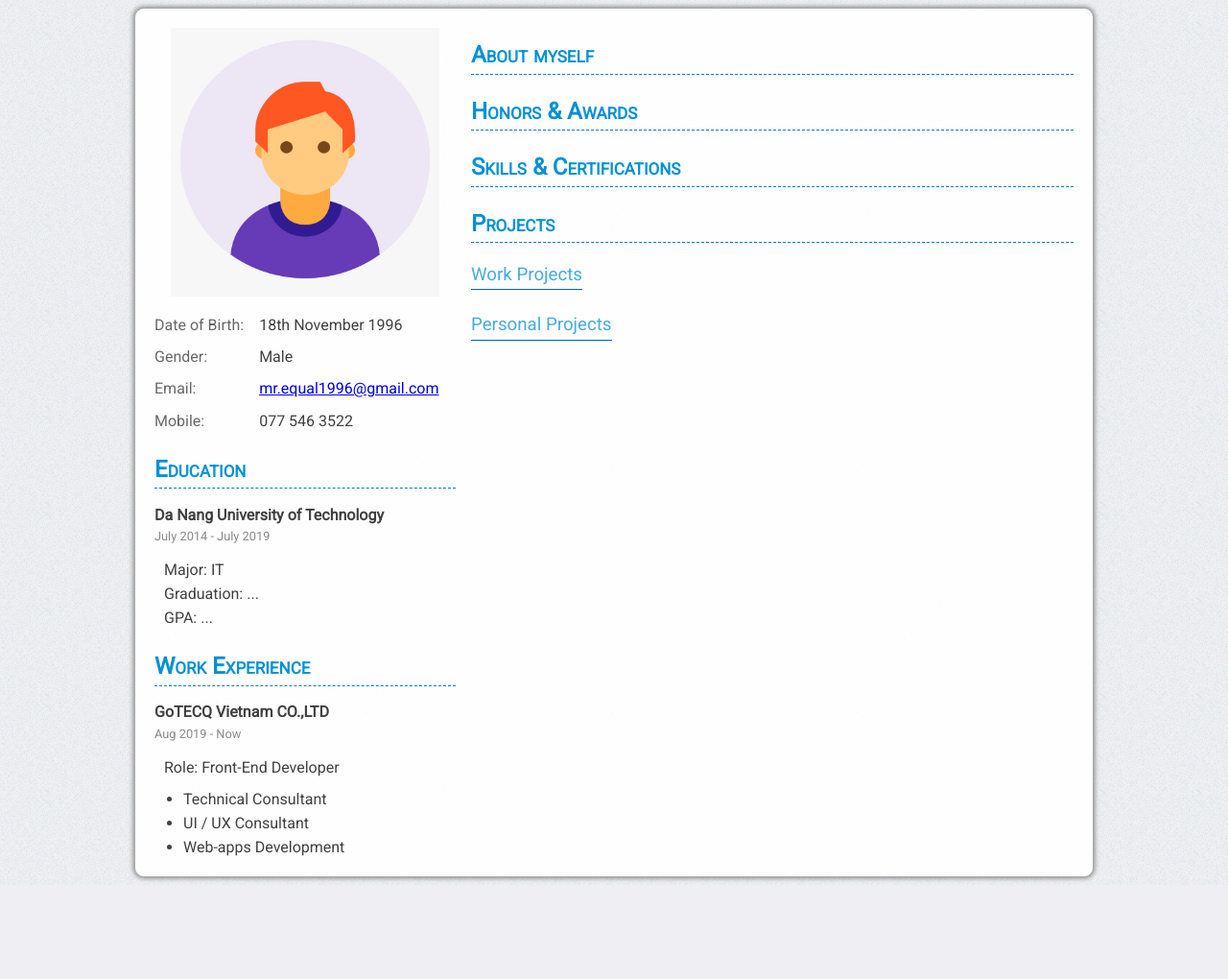
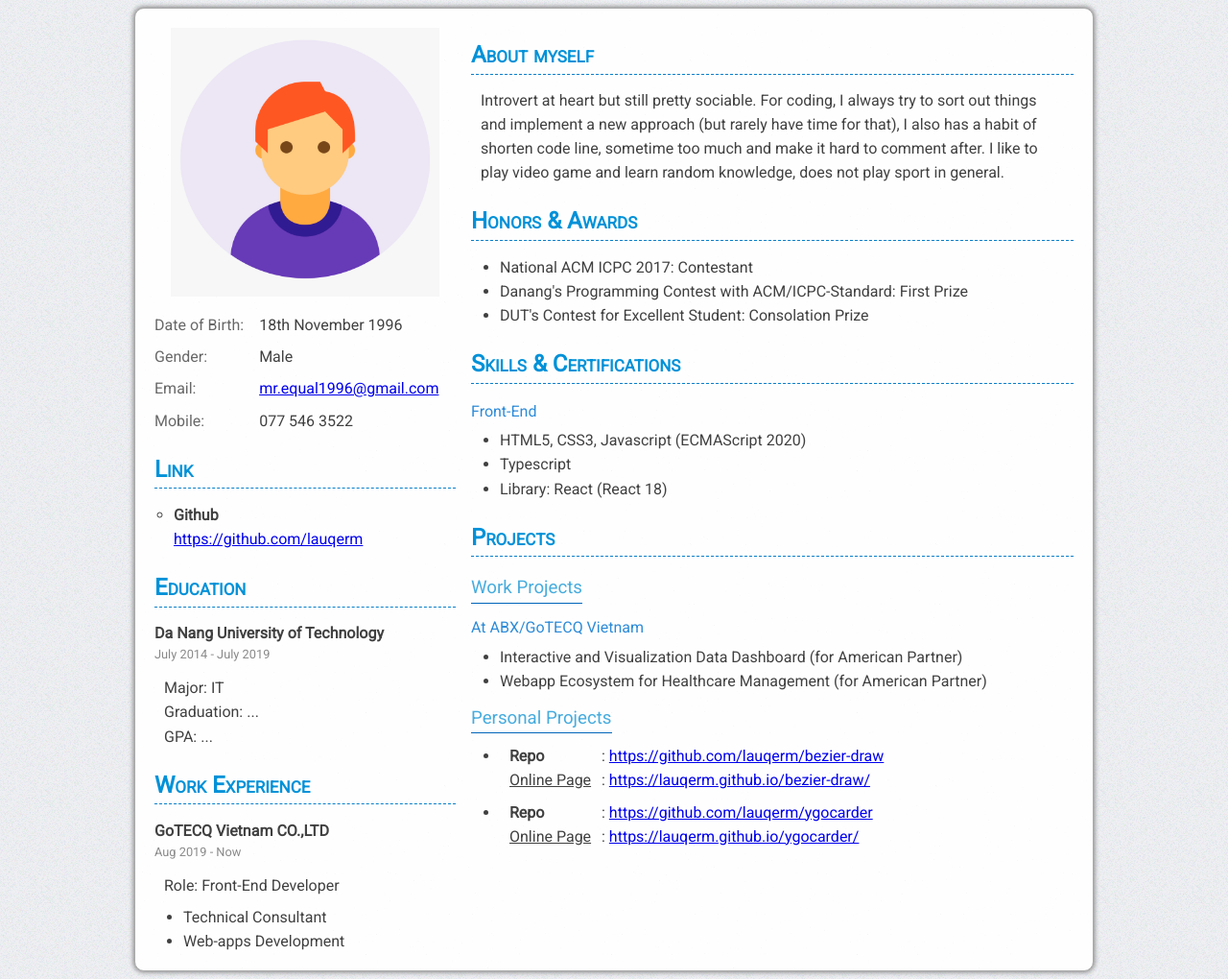
Before and after one commit to lauqerm/lauqerm.github.io, a plain HTML site: page index.html in a window 1280 px wide. Shown: the whole page at 96% size. Before the commit the page ends 922 px from the top, so only its background shows below. Drawn offline with Linux system fonts and the light colour scheme.

Commit message:
update various sections

```diff
--- a/index.html
+++ b/index.html
@@ -54,6 +54,18 @@
             border-bottom: 1px solid #0065bb;
             -webkit-margin-before: 0.2em;
             margin-block-start: 0.2em;
+            -webkit-margin-end: 0.15em;
+            margin-block-end: 0.15em;
+        }
+
+        h4 {
+            display: inline-block;
+            font-weight: normal;
+            color: #2d8bd8;
+            -webkit-margin-before: 0.1em;
+            margin-block-start: 0.1em;
+            -webkit-margin-end: 0.1em;
+            margin-block-end: 0.1em;
         }
 
         p {
@@ -144,6 +156,21 @@
             color: #8a8a8a;
             margin-bottom: 0.25rem;
         }
+
+        ul.short-list {
+            list-style-type: circle;
+            margin-inline-start: 0;
+            margin-inline-end: 0;
+        }
+
+        ul.short-list p {
+            margin: 0;
+        }
+
+        .list-label {
+            display: inline-block;
+            width: 6rem;
+        }
     </style>
 </head>
 
@@ -167,6 +194,19 @@
                         <label>Mobile</label>
                         <div>077 546 3522</div>
                     </div>
+                </summary>
+                <summary>
+                    <h2>
+                        Link
+                    </h2>
+                    <ul class="short-list">
+                        <li>
+                            <p>
+                                <b>Github</b><br />
+                                <a href="https://github.com/lauqerm">https://github.com/lauqerm</a>
+                            </p>
+                        </li>
+                    </ul>
                 </summary>
                 <summary>
                     <h2>
@@ -194,7 +234,6 @@
                         Role: Front-End Developer<br />
                     <ul>
                         <li>Technical Consultant</li>
-                        <li>UI / UX Consultant</li>
                         <li>Web-apps Development</li>
                     </ul>
                     </p>
@@ -206,15 +245,31 @@
                 <h2>
                     About myself
                 </h2>
+                <p>
+                    Introvert at heart but still pretty sociable. For coding, I always try to sort out things and implement a new approach (but rarely have time for that), I also has a habit of shorten code line, sometime too much and make it hard to comment after. I like to play video game and learn random knowledge, does not play sport in general.
+                </p>
             </article>
             <article>
                 <h2>
                     Honors & Awards
                 </h2>
+                <ul>
+                    <li>National ACM ICPC 2017: Contestant</li>
+                    <li>Danang's Programming Contest with ACM/ICPC-Standard: First Prize</li>
+                    <li>DUT's Contest for Excellent Student: Consolation Prize</li>
+                </ul>
             </article>
-            <h2>
-                Skills & Certifications
-            </h2>
+            <article>
+                <h2>
+                    Skills & Certifications
+                </h2>
+                <h4>Front-End</h4>
+                <ul>
+                    <li>HTML5, CSS3, Javascript (ECMAScript 2020)</li>
+                    <li>Typescript</li>
+                    <li>Library: React (React 18)</li>
+                </ul>
+            </article>
             <article>
                 <h2>
                     Projects
@@ -223,11 +278,40 @@
                     <h3>
                         Work Projects
                     </h3>
+                    <p>
+                        <h4>At ABX/GoTECQ Vietnam</h4>
+                        <ul>
+                            <li>Interactive and Visualization Data Dashboard (for American Partner)</li>
+                            <li>Webapp Ecosystem for Healthcare Management (for American Partner)</li>
+                        </ul>
+                    </p>
                 </article>
                 <article>
                     <h3>
                         Personal Projects
                     </h3>
+                    <ul>
+                        <li>
+                            <p>
+                                <b class="list-label">Repo</b>: <a href="https://github.com/lauqerm/bezier-draw" target="_blank" rel="nofollower noreferrer">
+                                    https://github.com/lauqerm/bezier-draw
+                                </a><br />
+                                <u class="list-label">Online Page</u>: <a href="https://lauqerm.github.io/bezier-draw/" target="_blank" rel="nofollower noreferrer">
+                                    https://lauqerm.github.io/bezier-draw/
+                                </a><br />
+                            </p>
+                        </li>
+                        <li>
+                            <p>
+                                <b class="list-label">Repo</b>: <a href="https://github.com/lauqerm/ygocarder" target="_blank" rel="nofollower noreferrer">
+                                    https://github.com/lauqerm/ygocarder
+                                </a><br />
+                                <u class="list-label">Online Page</u>: <a href="https://lauqerm.github.io/ygocarder/" target="_blank" rel="nofollower noreferrer">
+                                    https://lauqerm.github.io/ygocarder/
+                                </a><br />
+                            </p>
+                        </li>
+                    </ul>
                 </article>
             </article>
         </section>
```
